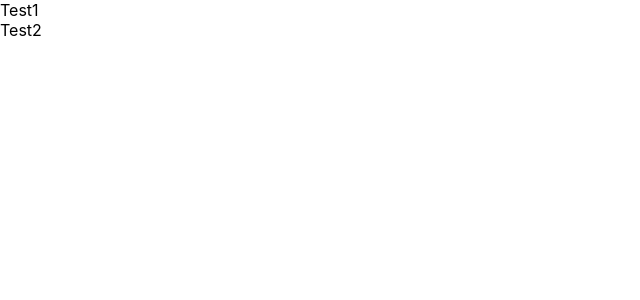
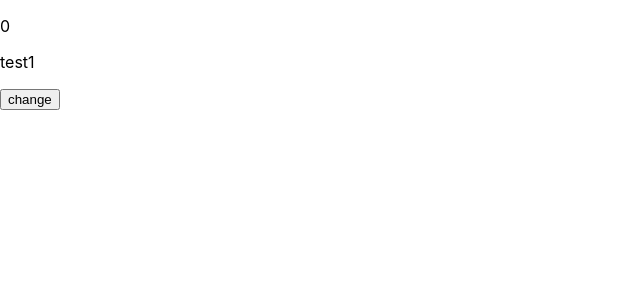
Before and after one commit to Gacent/personal-react, a React (Create React App) app: page / in a window 1280 px wide. Shown: the top 300 px of the page, without its empty margins (0-640 px from the left). Built offline with nearby package versions, Linux system fonts and the light colour scheme.

Commit message:
feat: 生命周期篇

```diff
--- a/src/App.js
+++ b/src/App.js
@@ -1,15 +1,13 @@
 import React ,{Component,Fragment}from 'react';
 import {
-  Test1,
-  Test2
+  Test1
 } from './components'
 
 export default class App extends Component {
   render() {
     return (
       <Fragment>
-        <Test1></Test1>
-        <Test2></Test2>
+        <Test1 title="test1"></Test1>
       </Fragment>
     )
   }
--- a/src/components/Test1/index.js
+++ b/src/components/Test1/index.js
@@ -1,10 +1,50 @@
 import React, { Component } from 'react'
 
 export default class Test1 extends Component {
+  // 只执行一次
+  constructor(props){
+    super(props)
+    this.state={
+      counter:0,
+      other:0,
+      title:''
+    }
+    this.handleClick=this.handleClick.bind(this)
+  }
+  handleClick(){
+    let counts=this.state.counter
+    this.setState({
+      counter:++counts
+    })
+  }
+  //
+  static getDerivedStateFromProps(props,state){
+    console.log('test1 getDerivedStateFromProps',props,state)
+    return {
+      title:props.title
+    }
+  }
+  // 获取真实的DOM，执行异步请求获取数据
+  componentDidMount(){
+    console.log('test1 componentDidMount')
+  }
+  //
+  componentWillUnmount(){
+    console.log('test1 componentWillUnmount')
+  }
+  // 用于性能优化，对比是否修改了，修改了才render，没修改不执行render
+  // 一般借助第三方：lodash的isEqual方法比较（深度比较）
+  shouldComponentUpdate(nextProps, nextState){
+    console.log('test1 componentWillUnmount',nextProps,nextState)
+    return true
+  }
   render() {
+    console.log('test1 render')
     return (
       <div>
-        Test1
+        <p>{this.state.counter}</p>
+        <p>{this.state.title}</p>
+        <button onClick={this.handleClick}>change</button>
       </div>
     )
   }
--- a/src/components/Test2/index.js
+++ /dev/null
@@ -1,11 +0,0 @@
-import React, { Component } from 'react'
-
-export default class Test2 extends Component {
-  render() {
-    return (
-      <div>
-        Test2
-      </div>
-    )
-  }
-}
--- a/src/components/index.js
+++ b/src/components/index.js
@@ -1,10 +1,8 @@
-// import Test1 from './Test1'
-// import Test2 from './Test2'
+import Test1 from './Test1'
 
-// export {
-//   Test1,
-//   Test2
-// }
+export {
+  Test1,
+}
 
-export { default as Test1 } from './Test1'
-export { default as Test2 } from './Test2'
+// export { default as Test1 } from './Test1'
+// export { default as Test2 } from './Test2'
```
Also changed, not shown: 1 other file (tests, documents, lock files or other folders).
